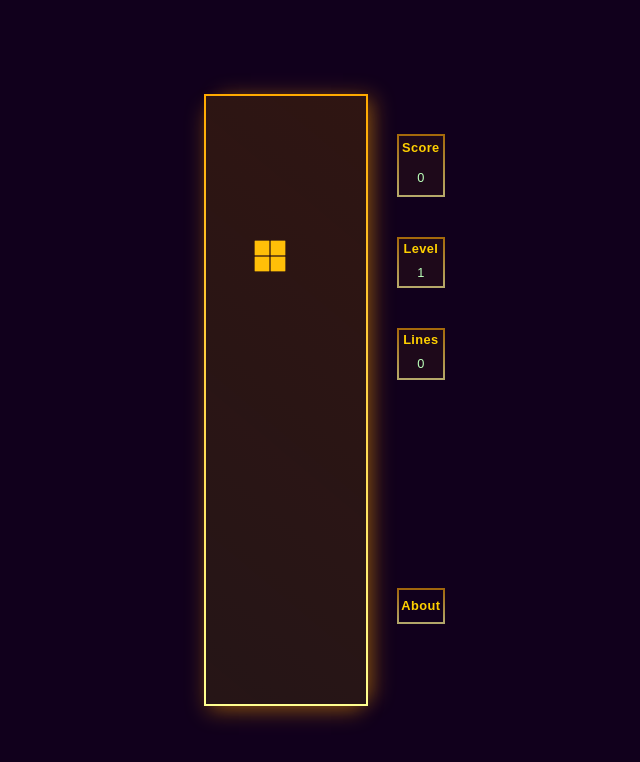
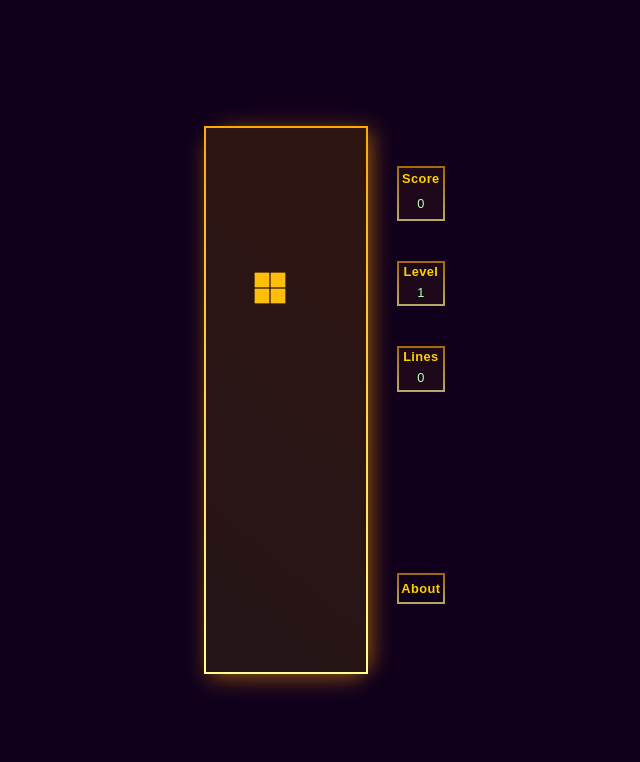
Before and after one commit to calmingteabag/tetrino, a Django app: page / in a window 1280 px wide. Shown: the top 762 px of the page, without its empty margins (319-959 px from the left). Run offline with Django 3.2, Linux system fonts and the light colour scheme.

Commit message:
fixing styling

```diff
--- a/tetrinoapp/static/tetrinoapp/main.js
+++ b/tetrinoapp/static/tetrinoapp/main.js
@@ -193,5 +193,5 @@ document.addEventListener('DOMContentLoaded', () => { canvasSizeSet("gamecanvas"
 window.addEventListener('resize', () => { // workaround to deal with mobiles croping elements
     let viewHeight = window.innerHeight * 0.01
     let targetDOM = document.getElementById("game")
-    targetDOM.style.setAtribute('width', `${viewHeight}vh`)
+    targetDOM.style.setAtribute('height', `${viewHeight}vh`)
 })
--- a/tetrinoapp/templates/tetrinoapp/tetrino.html
+++ b/tetrinoapp/templates/tetrinoapp/tetrino.html
@@ -54,7 +54,7 @@
         </div>
     </div>
 
-    <div class="game" id="game">
+    <div class="game" id="game" style="height: 90vh;">
         <div class="game_header">
         </div>
         <div class="game_main">
```
